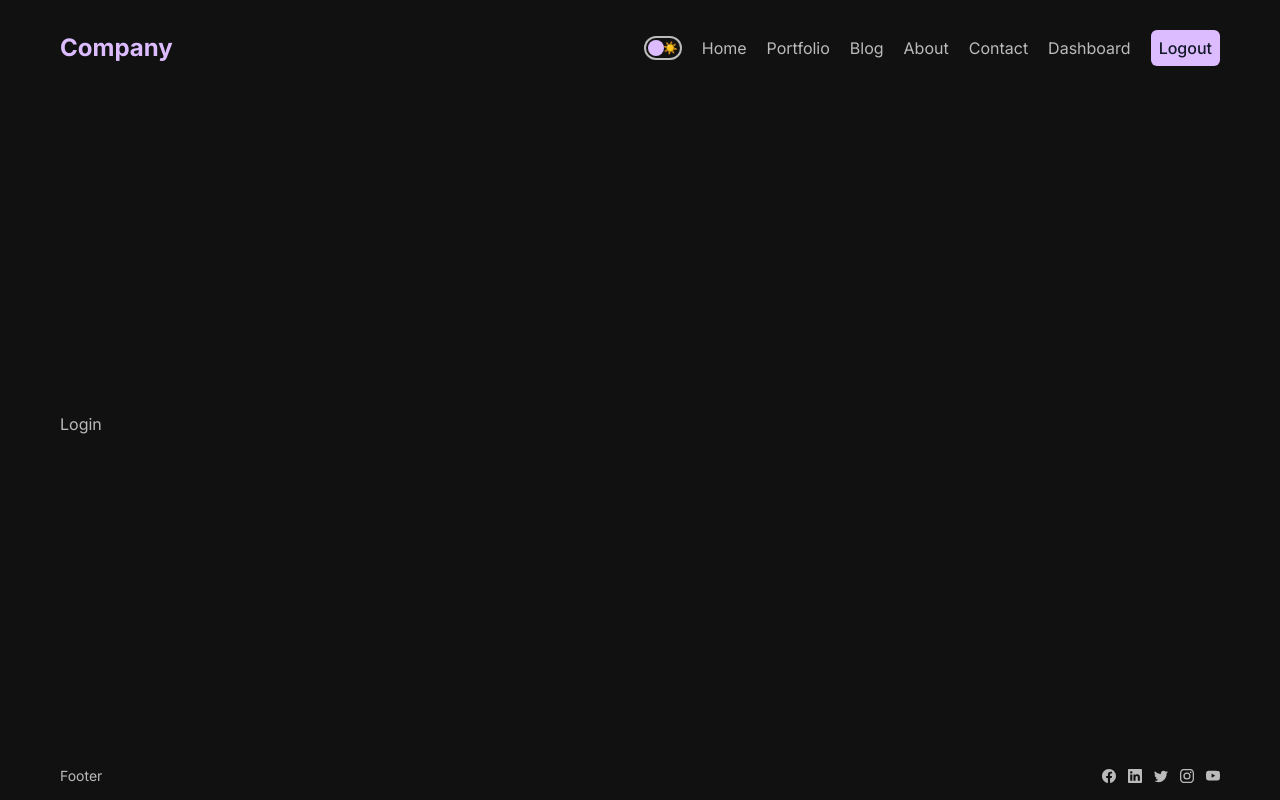
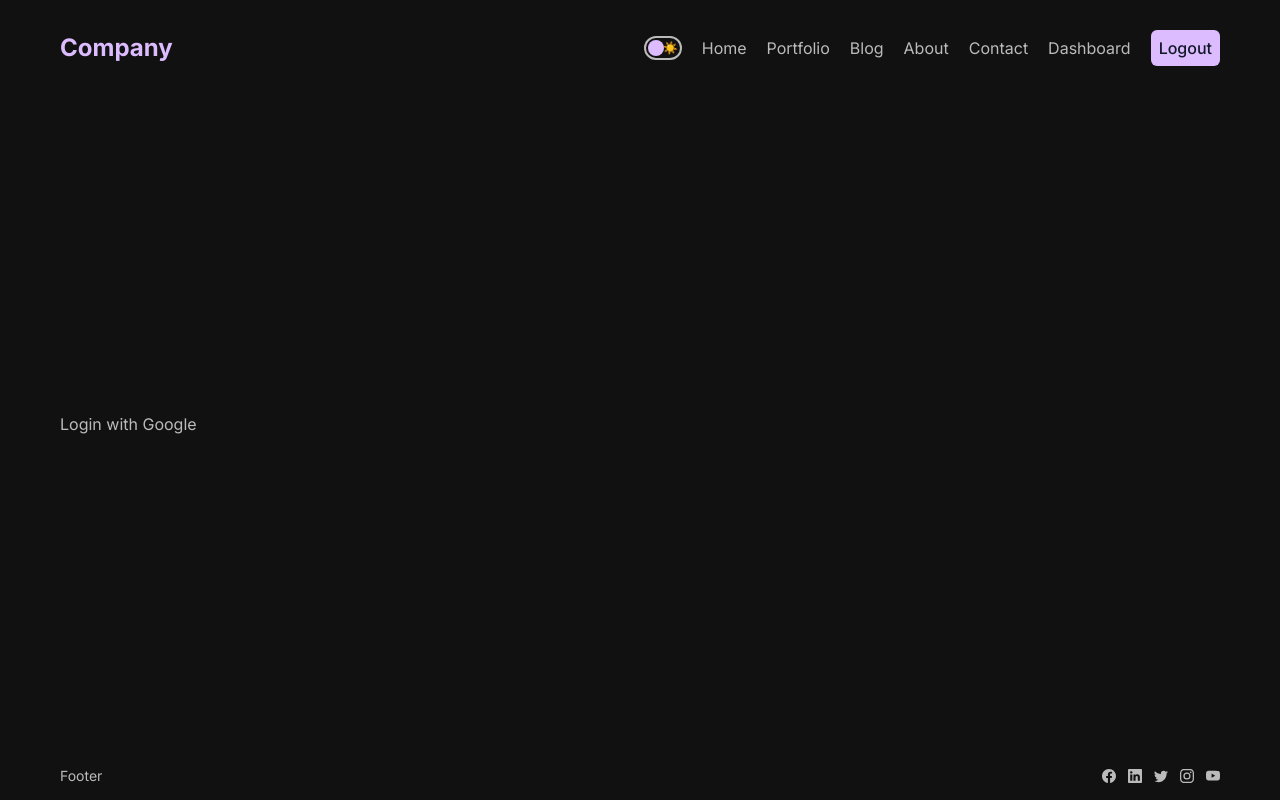
Before and after one commit to abhxnav/company-portfolio, a Next.js app: page /dashboard/login in a window 1280 px wide. Built offline with nearby package versions, Linux system fonts and the light colour scheme.

Commit message:
added next auth

```diff
--- /dev/null
+++ b/src/app/api/auth/[...nextauth]/route.js
@@ -0,0 +1,13 @@
+import NextAuth from 'next-auth'
+import GoogleProvider from 'next-auth/providers/google'
+
+const handler = NextAuth({
+  providers: [
+    GoogleProvider({
+      clientId: process.env.GOOGLE_CLIENT_ID,
+      clientSecret: process.env.GOOGLE_CLIENT_SECRET,
+    }),
+  ],
+})
+
+export { handler as GET, handler as POST }
--- a/src/app/dashboard/login/page.jsx
+++ b/src/app/dashboard/login/page.jsx
@@ -1,7 +1,12 @@
-import React from 'react'
+'use client'
+import { signIn } from 'next-auth/react'
 
 const Login = () => {
-  return <div className="">Login</div>
+  return (
+    <div className="">
+      <button onClick={() => signIn('google')}>Login with Google</button>
+    </div>
+  )
 }
 
 export default Login
--- a/src/app/dashboard/page.jsx
+++ b/src/app/dashboard/page.jsx
@@ -1,7 +1,20 @@
-import React from 'react'
+'use client'
+import useSWR from 'swr'
+import { useSession } from 'next-auth/react'
+import Image from 'next/image'
 
 const Dashboard = () => {
-  return <div className="">Dashboard</div>
+  const session = useSession()
+  console.info(session)
+
+  // const fetcher = (...args) => fetch(...args).then((res) => res.json())
+
+  // const { data, mutate, error, isLoading } = useSWR(
+  //   `/api/posts?username=${session?.data?.user.name}`,
+  //   fetcher
+  // )
+
+  return <div>Dashboard</div>
 }
 
 export default Dashboard
--- a/src/app/layout.js
+++ b/src/app/layout.js
@@ -3,6 +3,8 @@
 import { Inter } from 'next/font/google'
 import Footer from '@/components/footer/Footer'
 import { ThemeProvider } from '@/context/ThemeContext'
+import { SessionProvider } from 'next-auth/react'
+import AuthProvider from '@/components/authProvider/AuthProvider'
 
 const inter = Inter({ subsets: ['latin'] })
 
@@ -16,11 +18,13 @@
     <html lang="en">
       <body className={inter.className}>
         <ThemeProvider>
-          <div className="container">
-            <Navbar />
-            {children}
-            <Footer />
-          </div>
+          <AuthProvider>
+            <div className="container">
+              <Navbar />
+              {children}
+              <Footer />
+            </div>
+          </AuthProvider>
         </ThemeProvider>
       </body>
     </html>
--- /dev/null
+++ b/src/components/authProvider/AuthProvider.js
@@ -0,0 +1,9 @@
+'use client'
+import { SessionProvider } from 'next-auth/react'
+import React from 'react'
+
+const AuthProvider = ({ children }) => {
+  return <SessionProvider>{children}</SessionProvider>
+}
+
+export default AuthProvider
```
Also changed, not shown: src/app/blog/[id]/page.jsx (+9 -0 lines).
